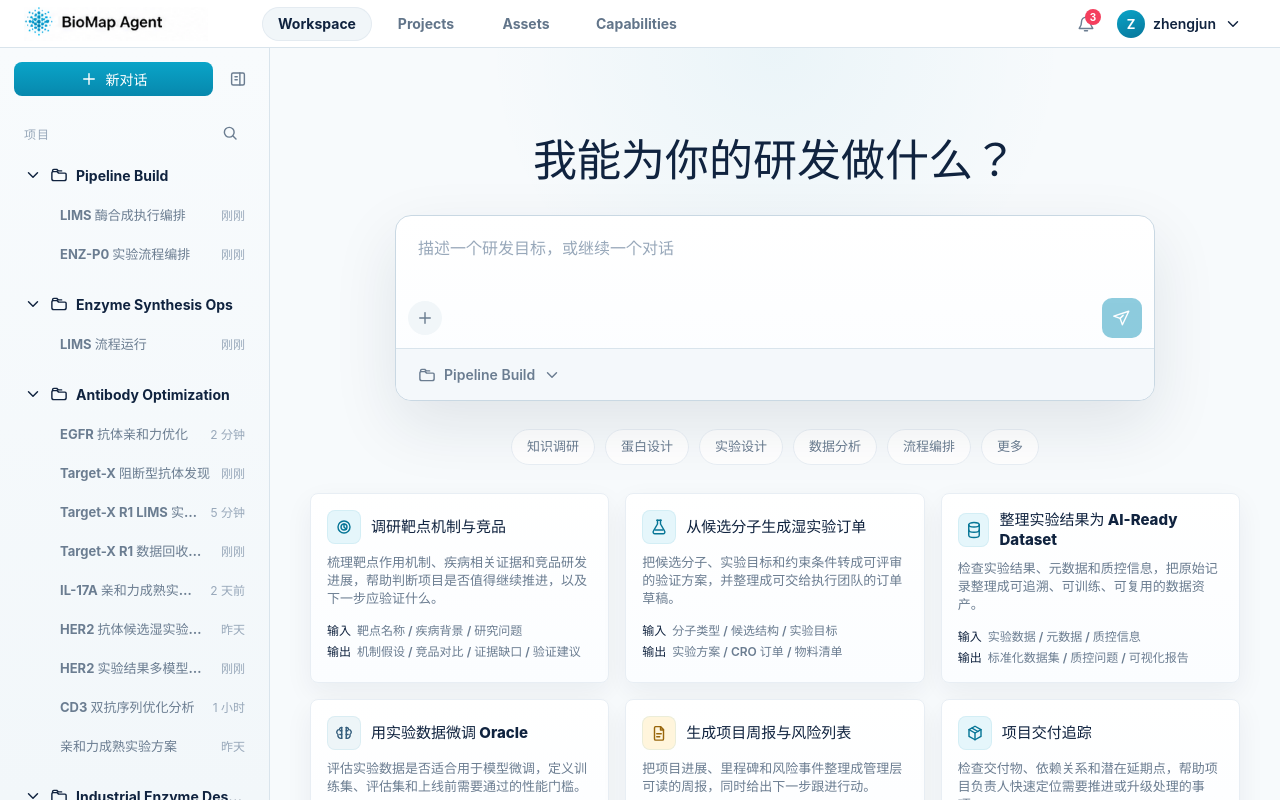
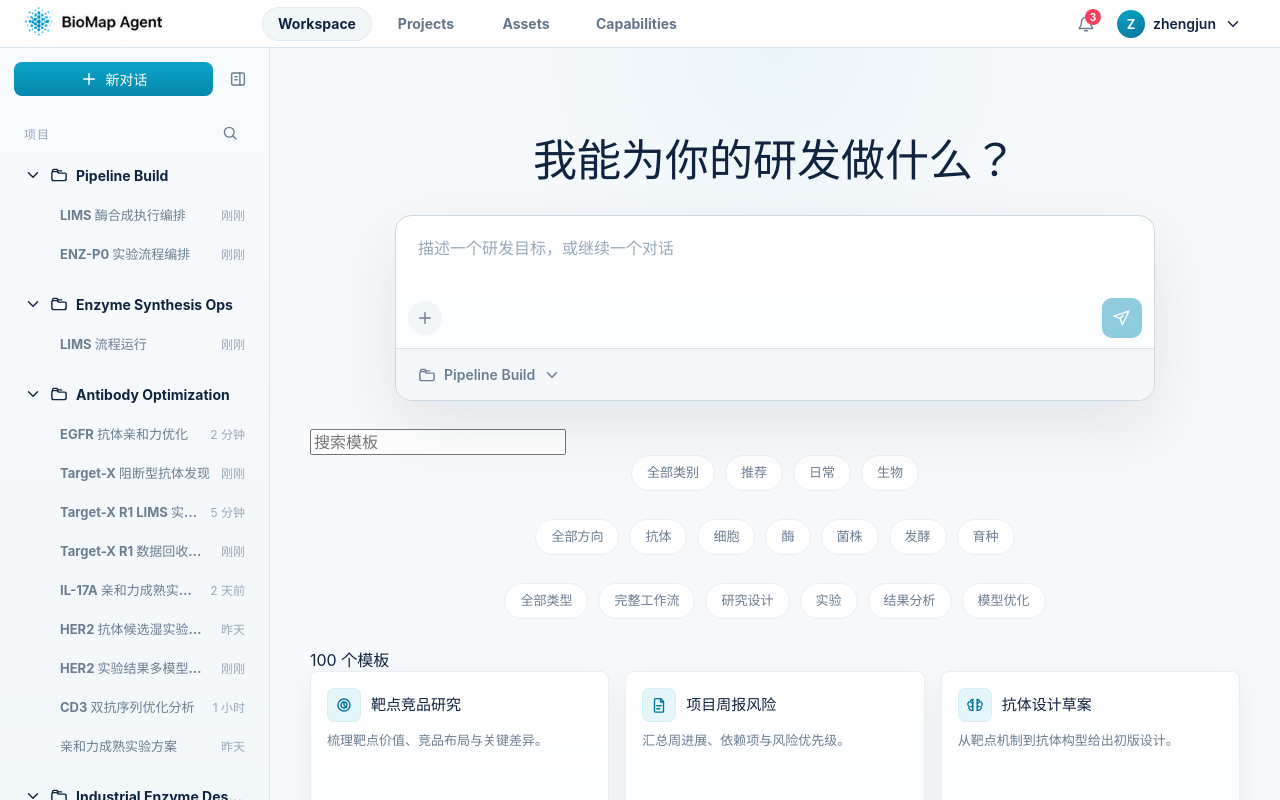
Before and after one commit to Govudw/shengwudemo, a React (Vite) app: page / in a window 1280 px wide. Built offline with nearby package versions, Linux system fonts and the light colour scheme.

Commit message:
feat: wire home template section

```diff
--- a/src/App.tsx
+++ b/src/App.tsx
@@ -12,12 +12,12 @@ import CapabilitiesPage from './components/CapabilitiesPage'
 import ProductManagementPlatformPage from './components/product-management/ProductManagementPlatformPage'
 import ProjectsPage from './components/projects/ProjectsPage'
 import Sidebar from './components/Sidebar'
+import TemplateSection from './components/TemplateSection'
 import ThreadWorkspace from './components/ThreadWorkspace'
 import TopNav from './components/TopNav'
 import type { AccountMenuItem, TopNavItem } from './components/TopNav'
-import UseCaseGrid from './components/UseCaseGrid'
-import { capabilityChips, useCases } from './data/mockData'
-import type { CapabilityChip } from './data/mockData'
+import { homeTemplates } from './data/homeTemplates'
+import type { HomeTemplate } from './data/homeTemplates'
 import {
   resetPersistedDemoStore,
   useDemoStore,
@@ -47,8 +47,6 @@ function App() {
   const [searchOpen, setSearchOpen] = useState(false)
   const [searchQuery, setSearchQuery] = useState('')
   const [projectMenuOpen, setProjectMenuOpen] = useState(false)
-  const [activeCapabilityTag, setActiveCapabilityTag] =
-    useState<CapabilityChip | null>(null)
   const composerTextAreaRef = useRef<HTMLTextAreaElement>(null)
   const skipNextRootRouteSyncRef = useRef(false)
   const projects = useDemoStore((state) => state.projects)
@@ -196,25 +194,19 @@ function App() {
     navigateToThreadPath(threadId)
   }
 
-  function handlePromptSelect(prompt: string) {
-    setActiveCapabilityTag(null)
-    setDraft(prompt)
+  function handleTemplateSelect(template: HomeTemplate) {
+    setDraft(template.prompt)
 
     window.requestAnimationFrame(() => {
-      composerTextAreaRef.current?.focus()
-    })
-  }
+      const textarea = composerTextAreaRef.current
 
-  function handleCapabilitySelect(chip: CapabilityChip) {
-    if (!chip.prompt) {
-      return
-    }
+      if (!textarea) {
+        return
+      }
 
-    setActiveCapabilityTag(chip)
-    setDraft(chip.prompt)
-
-    window.requestAnimationFrame(() => {
-      composerTextAreaRef.current?.focus()
+      textarea.focus()
+      textarea.setSelectionRange(template.prompt.length, template.prompt.length)
+      textarea.scrollIntoView?.({ block: 'nearest' })
     })
   }
 
@@ -493,21 +485,16 @@ function App() {
                   draft={draft}
                   textareaRef={composerTextAreaRef}
                   projectMenuOpen={projectMenuOpen}
-                  activeCapabilityLabel={activeCapabilityTag?.label ?? null}
                   onDraftChange={setDraft}
                   onProjectMenuOpenChange={setProjectMenuOpen}
                   onProjectChange={setSelectedProject}
                   onCreateProject={createProject}
-                  onRemoveCapability={() => setActiveCapabilityTag(null)}
                   onSubmit={handleSubmit}
                   onNotify={showStatus}
                 />
-                <UseCaseGrid
-                  chips={capabilityChips}
-                  useCases={useCases}
-                  onCapabilitySelect={handleCapabilitySelect}
-                  onPromptSelect={handlePromptSelect}
-                  onNotify={showStatus}
+                <TemplateSection
+                  templates={homeTemplates}
+                  onTemplateSelect={handleTemplateSelect}
                 />
               </section>
             )}
--- a/src/components/Composer.tsx
+++ b/src/components/Composer.tsx
@@ -10,7 +10,6 @@ import {
   PlusIcon,
   SearchIcon,
   SendIcon,
-  XIcon,
 } from './icons'
 
 type ComposerProps = {
@@ -20,12 +19,10 @@ type ComposerProps = {
   draft: string
   textareaRef: RefObject<HTMLTextAreaElement | null>
   projectMenuOpen: boolean
-  activeCapabilityLabel: string | null
   onDraftChange: (draft: string) => void
   onProjectMenuOpenChange: (open: boolean) => void
   onProjectChange: (projectId: string) => void
   onCreateProject: (name: string) => void
-  onRemoveCapability: () => void
   onSubmit: () => void
   onNotify: (message: string) => void
 }
@@ -37,12 +34,10 @@ function Composer({
   draft,
   textareaRef,
   projectMenuOpen,
-  activeCapabilityLabel,
   onDraftChange,
   onProjectMenuOpenChange,
   onProjectChange,
   onCreateProject,
-  onRemoveCapability,
   onSubmit,
   onNotify,
 }: ComposerProps) {
@@ -228,27 +223,6 @@ function Composer({
                   />
                 ) : null}
               </div>
-
-              {activeCapabilityLabel ? (
-                <span className="composer__capability-tag">
-                  <span className="composer__capability-marker">
-                    <span className="composer__capability-symbol" aria-hidden="true">
-                      ✦
-                    </span>
-                    <button
-                      type="button"
-                      className="composer__capability-remove"
-                      aria-label={`移除${activeCapabilityLabel}能力标签`}
-                      onClick={onRemoveCapability}
-                    >
-                      <XIcon className="composer__capability-remove-icon" />
-                    </button>
-                  </span>
-                  <span className="composer__capability-label">
-                    {activeCapabilityLabel}
-                  </span>
-                </span>
-              ) : null}
             </div>
 
             <button
--- /dev/null
+++ b/src/components/TemplateSection.tsx
@@ -0,0 +1,204 @@
+import { useMemo, useState } from 'react'
+import {
+  directionFilterOptions,
+  getFilteredTemplates,
+  getTemplatePage,
+  scopeFilterOptions,
+  typeFilterOptions,
+} from '../data/homeTemplates'
+import type {
+  DirectionFilterValue,
+  HomeTemplate,
+  ScopeFilterValue,
+  TemplateFilterOption,
+  TypeFilterValue,
+} from '../data/homeTemplates'
+import { CardIcon } from './icons'
+
+const templatesPerPage = 30
+
+type TemplateSectionProps = {
+  templates: HomeTemplate[]
+  onTemplateSelect: (template: HomeTemplate) => void
+}
+
+function TemplateSection({ templates, onTemplateSelect }: TemplateSectionProps) {
+  const [scope, setScope] = useState<ScopeFilterValue>('全部类别')
+  const [direction, setDirection] =
+    useState<DirectionFilterValue>('全部方向')
+  const [type, setType] = useState<TypeFilterValue>('全部类型')
+  const [query, setQuery] = useState('')
+  const [page, setPage] = useState(1)
+  const filteredTemplates = useMemo(
+    () => getFilteredTemplates(templates, { scope, direction, type }, query),
+    [direction, query, scope, templates, type],
+  )
+  const templatePage = getTemplatePage(filteredTemplates, page, templatesPerPage)
+  const showPagination = templatePage.totalItems > templatesPerPage
+
+  function updateFilter<TValue extends string>(
+    setter: (value: TValue) => void,
+    value: TValue,
+  ) {
+    setter(value)
+    setPage(1)
+  }
+
+  function updateQuery(value: string) {
+    setQuery(value)
+    setPage(1)
+  }
+
+  return (
+    <section className="template-section use-case-section" aria-label="模板区">
+      <div className="template-section__toolbar">
+        <label className="template-section__search">
+          <input
+            type="search"
+            aria-label="搜索模板"
+            value={query}
+            placeholder="搜索模板"
+            onChange={(event) => updateQuery(event.target.value)}
+          />
+        </label>
+
+        <div className="template-section__filters">
+          <FilterGroup
+            ariaLabel="模板类别"
+            options={scopeFilterOptions}
+            value={scope}
+            onChange={(value) => updateFilter(setScope, value)}
+          />
+          <FilterGroup
+            ariaLabel="模板方向"
+            options={directionFilterOptions}
+            value={direction}
+            onChange={(value) => updateFilter(setDirection, value)}
+          />
+          <FilterGroup
+            ariaLabel="模板类型"
+            options={typeFilterOptions}
+            value={type}
+            onChange={(value) => updateFilter(setType, value)}
+          />
+        </div>
+      </div>
+
+      <div className="template-section__meta" aria-live="polite">
+        {templatePage.totalItems} 个模板
+      </div>
+
+      {templatePage.items.length > 0 ? (
+        <div className="template-section__grid use-case-grid">
+          {templatePage.items.map((template) => (
+            <button
+              key={template.id}
+              type="button"
+              className={`template-card use-case-card template-card--${template.tone}`}
+              onClick={() => onTemplateSelect(template)}
+            >
+              <span className="template-card__header use-case-grid__card-header">
+                <span className="template-card__icon use-case-grid__card-icon">
+                  <CardIcon
+                    icon={template.icon}
+                    className="template-card__icon-svg use-case-grid__icon"
+                  />
+                </span>
+                <span className="template-card__title use-case-grid__card-title">
+                  {template.title}
+                </span>
+              </span>
+              <span className="template-card__summary use-case-grid__card-summary">
+                {template.summary}
+              </span>
+              <span className="template-card__detail use-case-grid__card-detail">
+                <span className="template-card__label use-case-grid__card-label">
+                  输入
+                </span>
+                <span>{template.input}</span>
+              </span>
+              <span className="template-card__detail use-case-grid__card-detail">
+                <span className="template-card__label use-case-grid__card-label">
+                  输出
+                </span>
+                <span>{template.output}</span>
+              </span>
+              <span className="template-card__tag-row">
+                {template.displayTags.map((tag) => (
+                  <span key={tag} className="template-card__tag">
+                    {tag}
+                  </span>
+                ))}
+              </span>
+            </button>
+          ))}
+        </div>
+      ) : (
+        <p className="template-section__empty">未找到匹配模板</p>
+      )}
+
+      {showPagination ? (
+        <div className="template-section__pagination" aria-label="模板分页">
+          {Array.from({ length: templatePage.totalPages }, (_, index) => {
+            const pageNumber = index + 1
+
+            return (
+              <button
+                key={pageNumber}
+                type="button"
+                className="template-section__page"
+                aria-label={`第 ${pageNumber} 页`}
+                aria-current={templatePage.page === pageNumber ? 'page' : undefined}
+                onClick={() => setPage(pageNumber)}
+              >
+                {pageNumber}
+              </button>
+            )
+          })}
+        </div>
+      ) : null}
+    </section>
+  )
+}
+
+type FilterGroupProps<TValue extends string> = {
+  ariaLabel: string
+  options: TemplateFilterOption<TValue>[]
+  value: TValue
+  onChange: (value: TValue) => void
+}
+
+function FilterGroup<TValue extends string>({
+  ariaLabel,
+  options,
+  value,
+  onChange,
+}: FilterGroupProps<TValue>) {
+  return (
+    <div
+      className="template-section__filter-group capability-row"
+      role="group"
+      aria-label={ariaLabel}
+    >
+      {options.map((option) => {
+        const isSelected = option.value === value
+
+        return (
+          <button
+            key={option.value}
+            type="button"
+            className={`template-section__filter use-case-grid__chip${
+              isSelected ? ' template-section__filter--selected selected' : ''
+            }`}
+            aria-pressed={isSelected}
+            onClick={() => onChange(option.value)}
+          >
+            {option.label}
+          </button>
+        )
+      })}
+    </div>
+  )
+}
+
+export default TemplateSection
```
Also changed, not shown: src/components/icons.tsx (+67 -3 lines), 1 other file (tests, documents, lock files or other folders).
